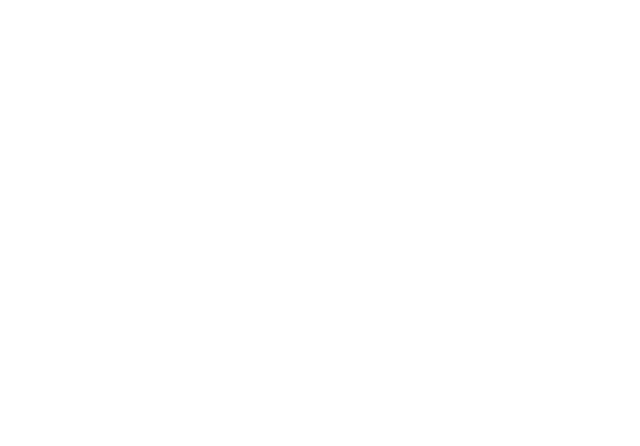
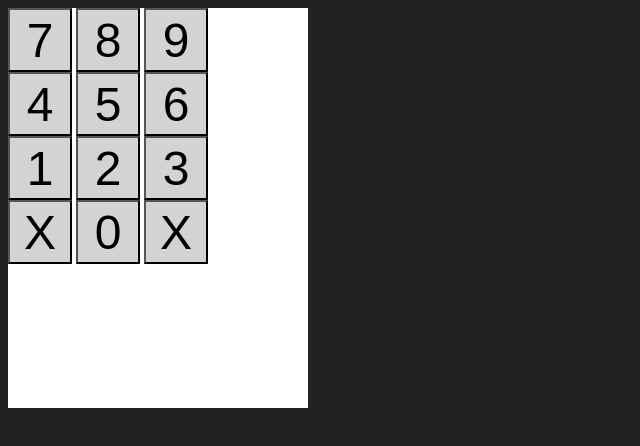
Before and after one commit to khunz/html-calc, a plain HTML site: page index.html in a window 1280 px wide. Shown: the whole page, without its empty margins (0-640 px from the left). Drawn offline with Linux system fonts and the light colour scheme.

Commit message:
Created a basic keypad layout

```diff
--- a/index.html
+++ b/index.html
@@ -5,8 +5,39 @@
     <meta name="viewport" content="width=device-width, initial-scale=1.0" />
     <title>Calculator</title>
     <link rel="stylesheet" href="styles.css" />
-    <script src="script.js"></script>
+    <script src="script.js" defer></script>
   </head>
 
-  <body></body>
+  <body>
+    <div class="frame">
+      <div class="display"></div>
+      <div class="keypad">
+        <div class="numpad">
+          <div class="r1">
+            <button id="num7">7</button>
+            <button id="num8">8</button>
+            <button id="num9">9</button>
+          </div>
+
+          <div class="r2">
+            <button id="num4">4</button>
+            <button id="num5">5</button>
+            <button id="num6">6</button>
+          </div>
+
+          <div class="r3">
+            <button id="num1">1</button>
+            <button id="num2">2</button>
+            <button id="num3">3</button>
+          </div>
+
+          <div class="r4">
+            <button id="bottomLeftCorner">X</button>
+            <button id="num0">0</button>
+            <button id="bottomRightCorner">X</button>
+          </div>
+        </div>
+      </div>
+    </div>
+  </body>
 </html>
--- a/styles.css
+++ b/styles.css
@@ -0,0 +1,18 @@
+body {
+  background-color: rgb(34, 34, 34);
+}
+
+.frame {
+  width: 300px;
+  height: 400px;
+  background-color: rgb(255, 255, 255);
+}
+
+button {
+  background-color: lightgray;
+  font-family: Arial, Helvetica, sans-serif;
+  font-size: 3rem;
+  font-style: bold;
+  width: 4rem;
+  height: 4rem;
+}
```
